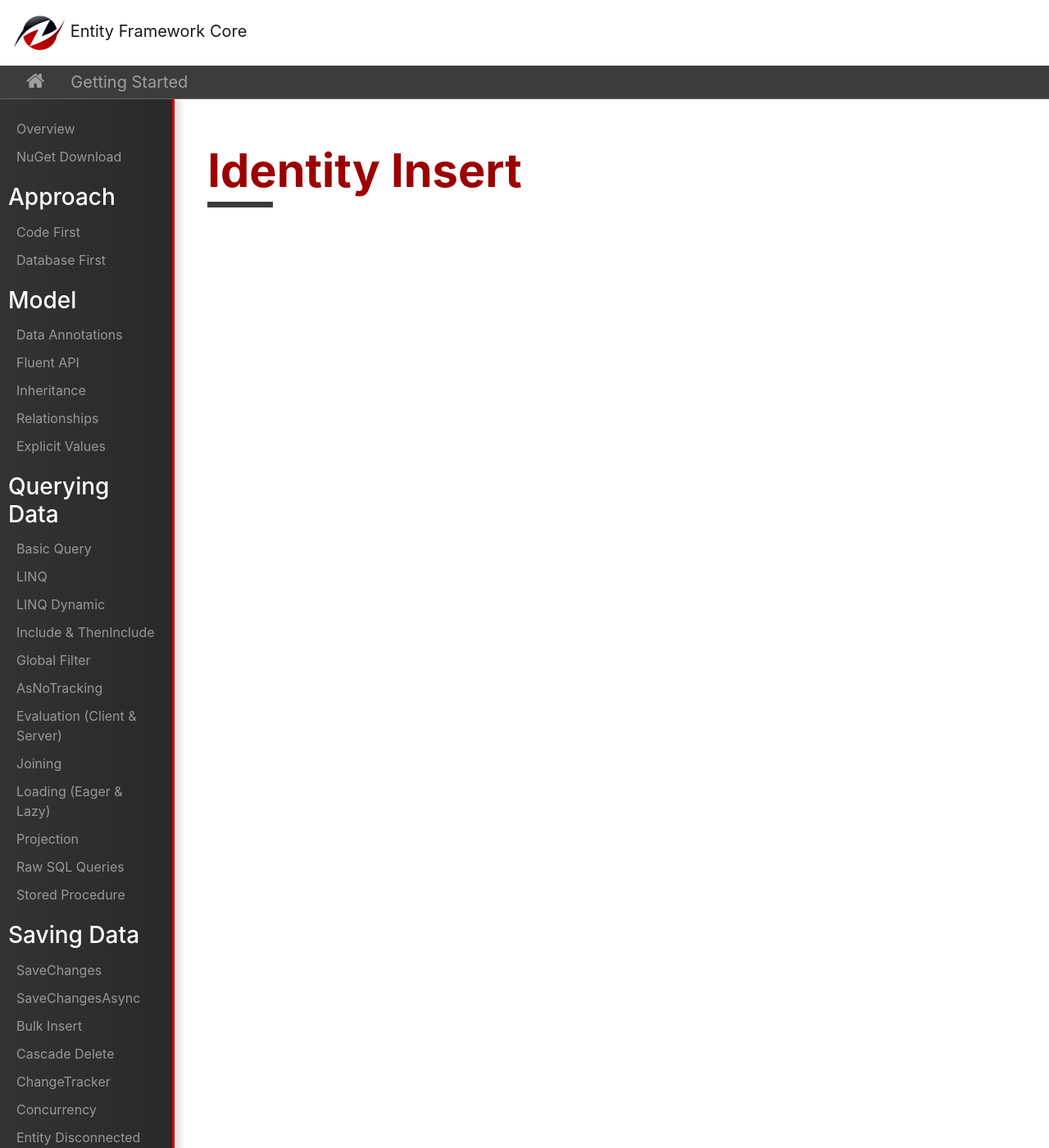
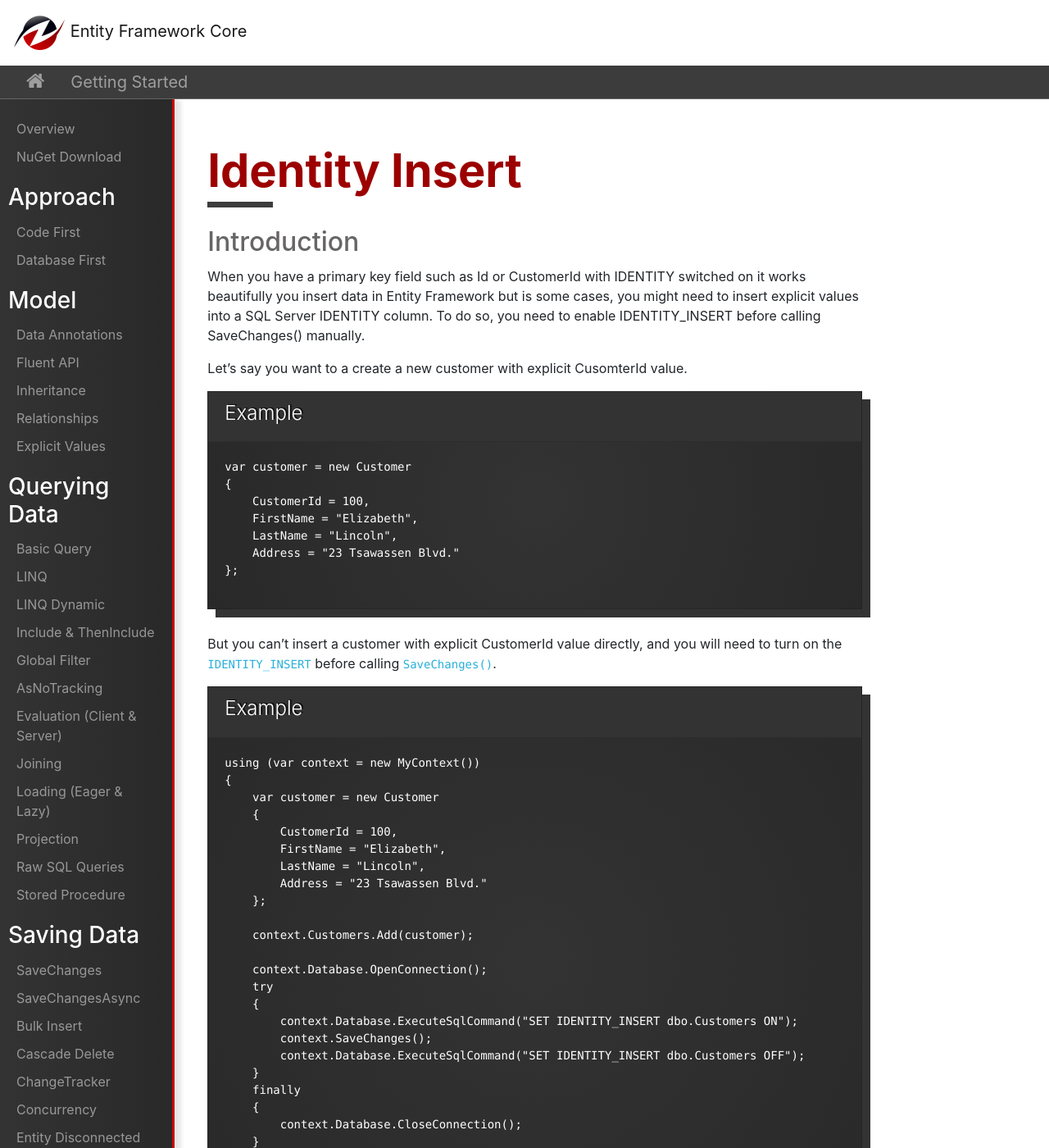
Before and after one commit to zzzprojects/EntityFrameworkCore, a Jekyll site: the page built from docs/pages/getting-started/saving-data/identity-insert.md, in a window 1280 px wide and 1400 px high. Shown: the whole window at 82% size. Built offline with Jekyll 4.4.1, drawn with Linux system fonts in a browser that asks for light colours; nearby versions of some CDN libraries; our own code applies the rules of GitHub Pages for plain Markdown files; some of the changed text lies outside the part shown.

Commit message:
Added identity insert article

```diff
--- a/docs/pages/getting-started/saving-data/identity-insert.md
+++ b/docs/pages/getting-started/saving-data/identity-insert.md
@@ -1,3 +1,58 @@
 ---
 permalink: saving-data-identity-insert
 ---
+
+## Introduction
+
+When you have a primary key field such as Id or CustomerId with IDENTITY switched on it works beautifully you insert data in Entity Framework but is some cases, you might need to insert explicit values into a SQL Server IDENTITY column. To do so, you need to enable IDENTITY_INSERT before calling SaveChanges() manually.
+
+Let's say you want to a create a new customer with explicit CusomterId value.
+
+{% include template-example.html %}
+{% highlight csharp %}
+
+var customer = new Customer
+{
+    CustomerId = 100,
+    FirstName = "Elizabeth",
+    LastName = "Lincoln",
+    Address = "23 Tsawassen Blvd."
+};
+
+{% endhighlight %}
+
+But you can't insert a customer with explicit CustomerId value directly, and you will need to turn on the `IDENTITY_INSERT` before calling `SaveChanges()`.
+
+{% include template-example.html %}
+{% highlight csharp %}
+
+using (var context = new MyContext())
+{
+    var customer = new Customer
+    {
+        CustomerId = 100,
+        FirstName = "Elizabeth",
+        LastName = "Lincoln",
+        Address = "23 Tsawassen Blvd."
+    };
+
+    context.Customers.Add(customer);
+
+    context.Database.OpenConnection();
+    try
+    {
+        context.Database.ExecuteSqlCommand("SET IDENTITY_INSERT dbo.Customers ON");
+        context.SaveChanges();
+        context.Database.ExecuteSqlCommand("SET IDENTITY_INSERT dbo.Customers OFF");
+    }
+    finally
+    {
+        context.Database.CloseConnection();
+    }
+
+    string breakS = "";
+}
+
+{% endhighlight %}
+
+Now the explicit CustomerId will be saved in the database, because before calling `SaveChanges()` we have turned on the `IDENTITY_INSERT` and then turned it off.
```
